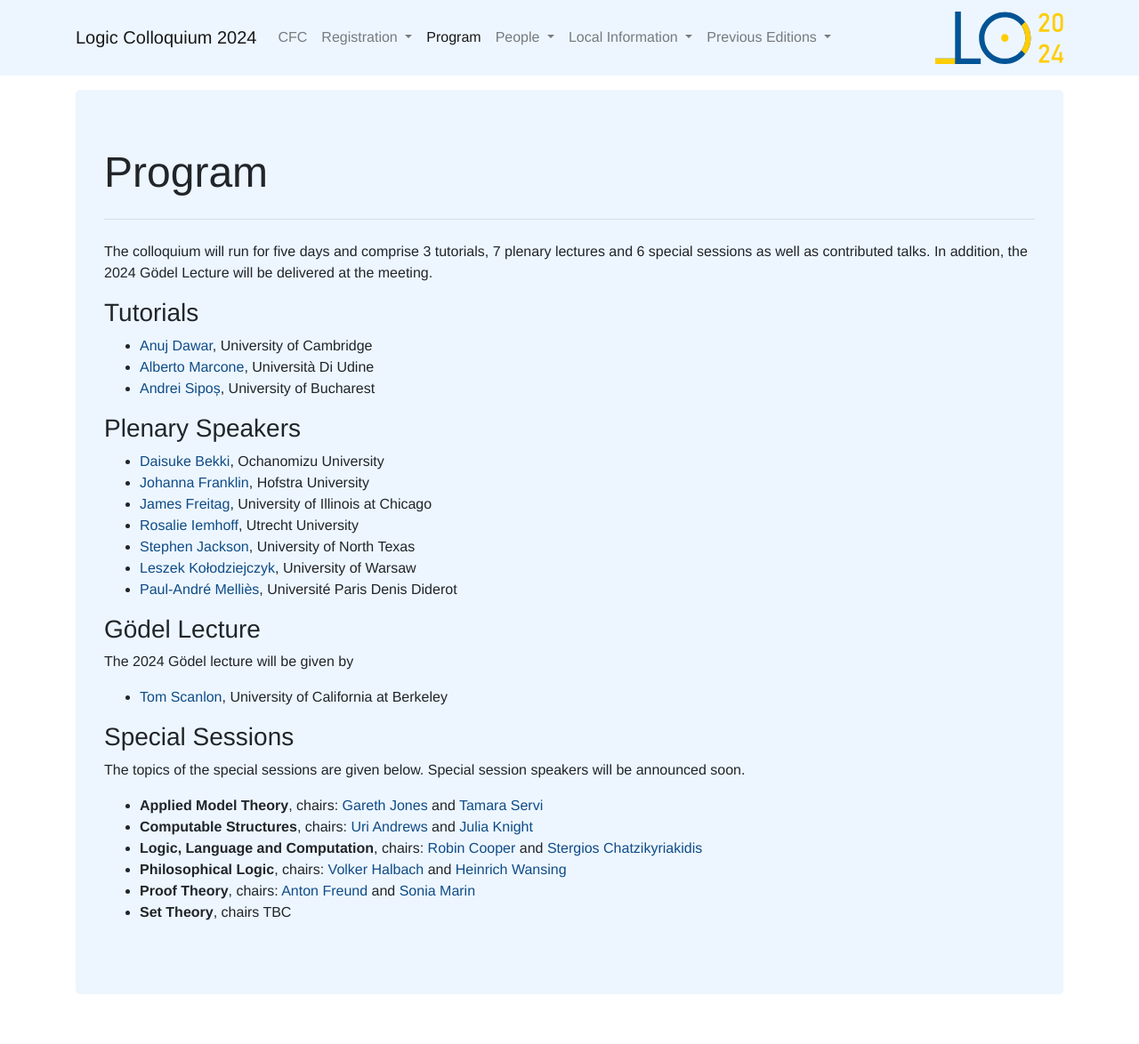
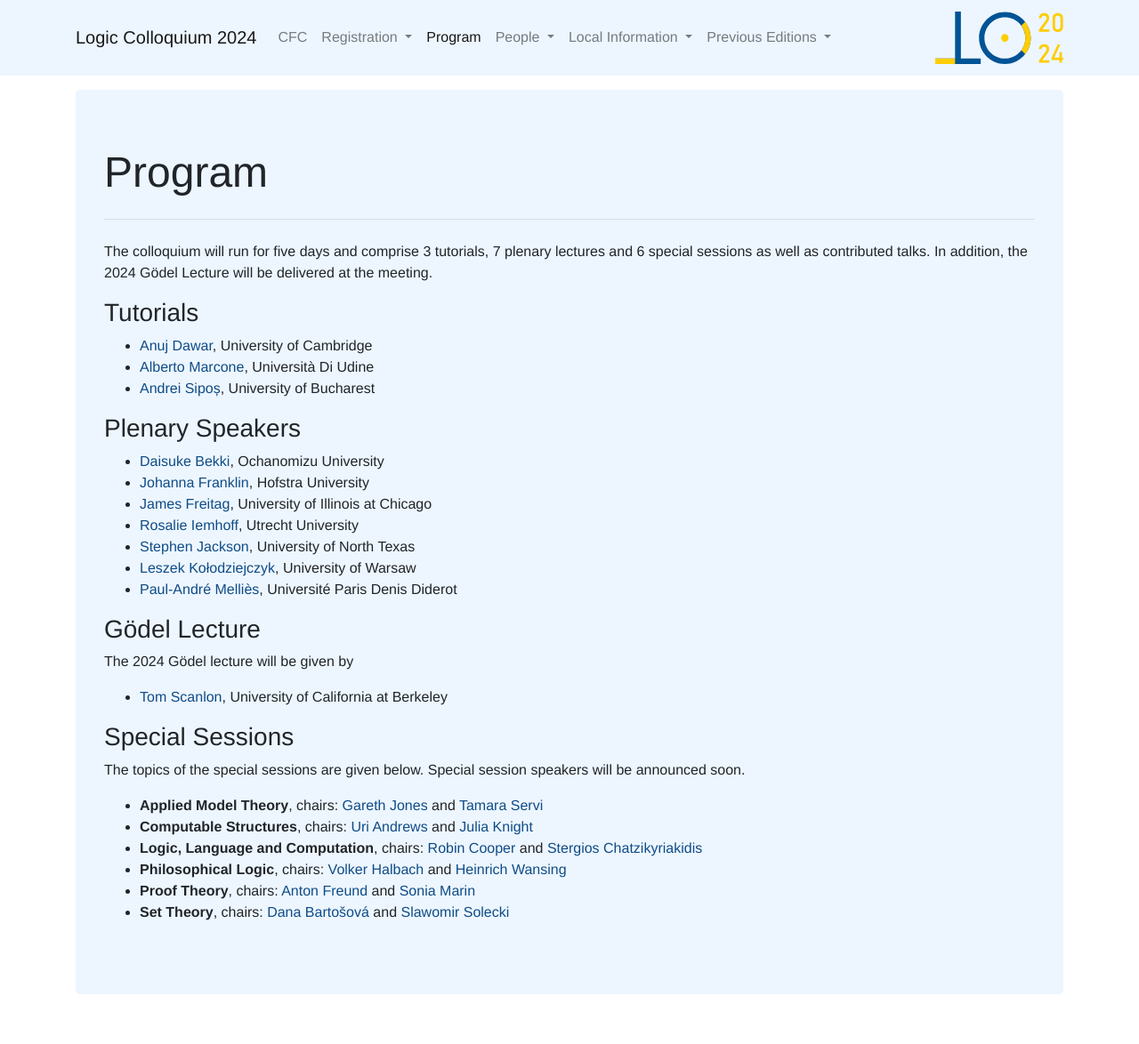
Before and after one commit to LC2024/LC2024.github.io, a Jekyll site: the page built from program/index.md, in a window 1280 px wide. Shown: the whole page at 89% size. Built offline with Jekyll 4.4.1, drawn with Linux system fonts in a browser that asks for light colours; some web fonts are replaced.

Commit message:
Update SS

```diff
--- a/program/index.md
+++ b/program/index.md
@@ -35,4 +35,4 @@ The topics of the special sessions are given below. Special session speakers wil
 - **Logic, Language and Computation**, chairs: [Robin Cooper](https://sites.google.com/view/robincooper) and [Stergios Chatzikyriakidis](https://www.stergioschatzikyriakidis.com/)
 - **Philosophical Logic**, chairs: [Volker Halbach](https://users.ox.ac.uk/~sfop0114/) and [Heinrich Wansing](https://www.pe.ruhr-uni-bochum.de/philosophie/i/logic/index.html.en)
 - **Proof Theory**, chairs: [Anton Freund](https://www.mathematik.uni-wuerzburg.de/mathematicallogic/team/freund-anton/) and [Sonia Marin](https://filipendule.github.io/)
-- **Set Theory**, chairs TBC
+- **Set Theory**, chairs: [Dana Bartošová](https://people.clas.ufl.edu/dbartosova/) and [Slawomir Solecki](https://math.cornell.edu/slawomir-solecki)
```
